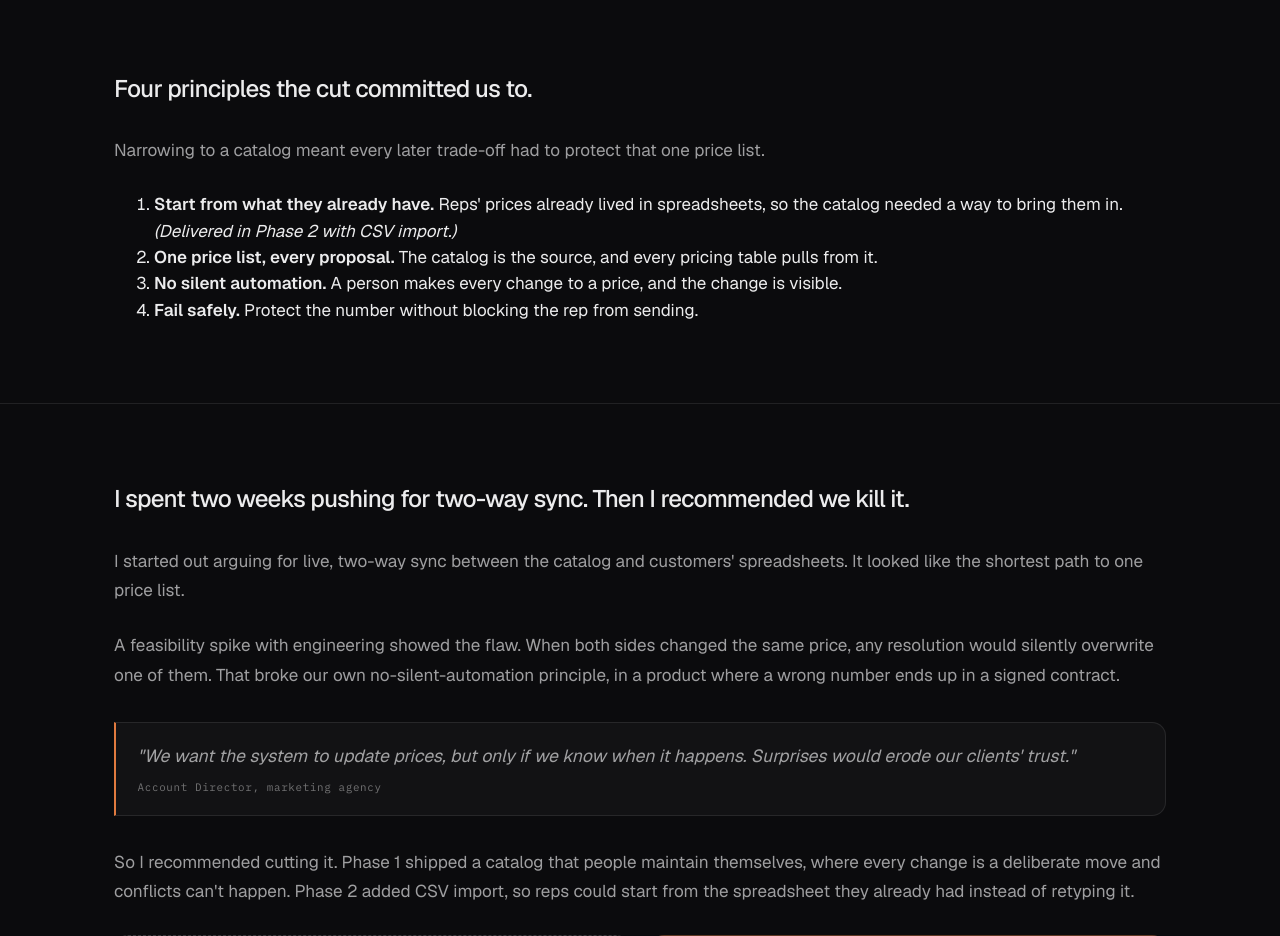
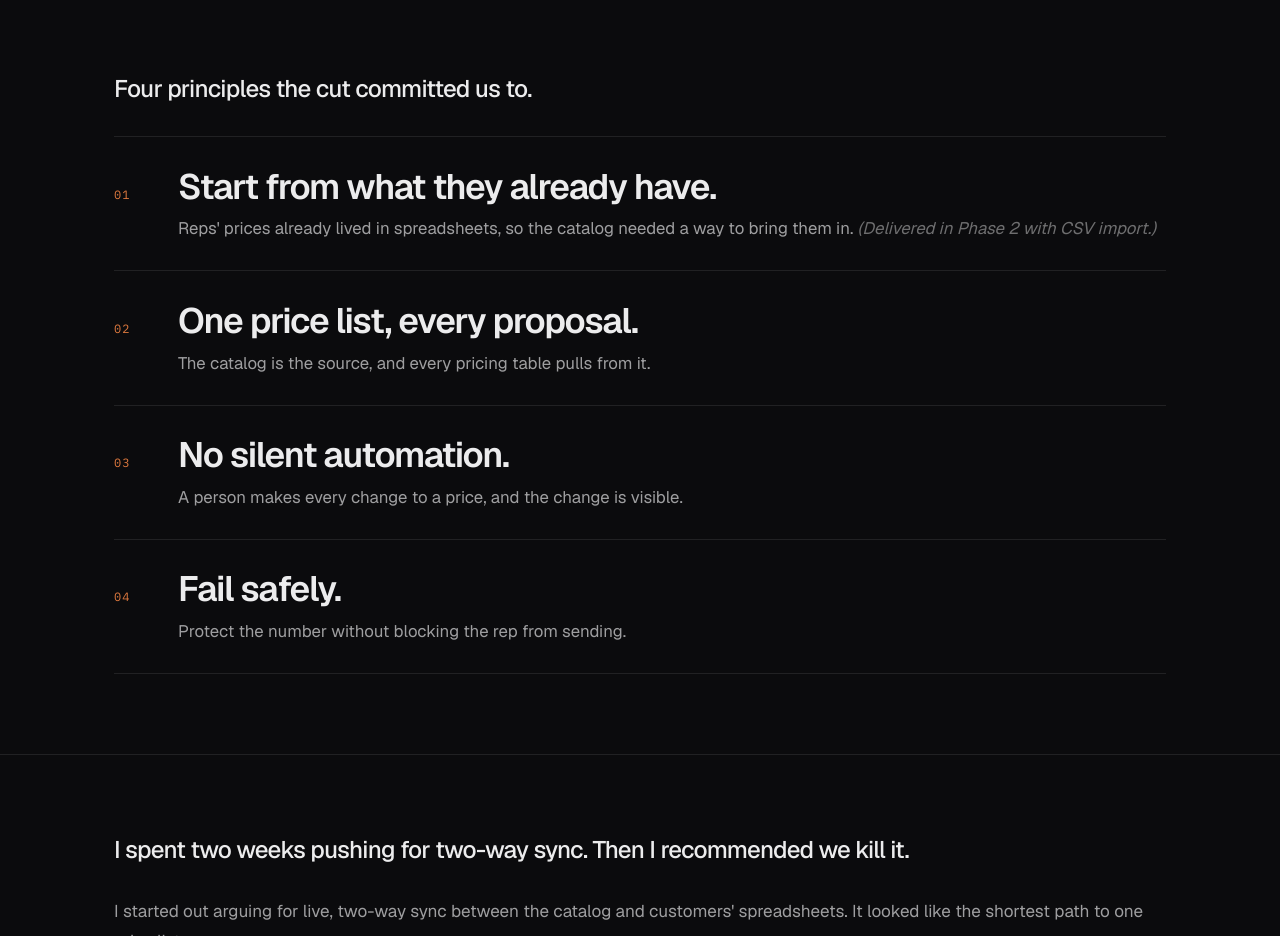
Before and after one commit to liamm10/liamm10.github.io, a plain HTML site: page work/proposify-cpq/index.html in a window 1280 px wide. Shown: the part 3460-4396 px from the top of the page. Drawn offline with nearby package versions, Linux system fonts and the light colour scheme.

Commit message:
Set CPQ principles as large numbered statements
Co-Authored-By: Claude Opus 5.5 <noreply@anthropic.com>

```diff
--- a/css/styles.css
+++ b/css/styles.css
@@ -1023,6 +1023,27 @@ blockquote cite{
 .skills .grp li{font-size:1rem;line-height:1.4;color:var(--fg-soft);}
 @media (max-width:760px){.skills{grid-template-columns:1fr;gap:2rem;}}
 
+/* Principles as big, strong statements: each name set in display type at
+   statement size, with its explanation underneath in body copy. Same
+   hairline rows and mono numbers as ol.loop so the two lists read as kin. */
+ol.principles{list-style:none;margin:.4rem 0 1rem;padding:0;border-top:1px solid var(--edge);}
+ol.principles li{
+  display:grid;grid-template-columns:2.6rem minmax(0,1fr);
+  gap:clamp(.6rem,2vw,1.4rem);align-items:baseline;
+  padding:clamp(1.2rem,3vw,1.8rem) 0;border-bottom:1px solid var(--edge);
+}
+ol.principles .pn{font-family:var(--mono);font-size:.75rem;letter-spacing:.08em;color:var(--ac);}
+ol.principles .pt{
+  display:block;font-family:var(--display);font-weight:600;
+  font-size:clamp(1.5rem,3.4vw,2.2rem);line-height:1.18;letter-spacing:-0.035em;
+  color:var(--fg);text-wrap:pretty;
+}
+ol.principles .pd{display:block;margin-top:.55rem;font-size:1.05rem;line-height:1.5;color:var(--fg-soft);}
+ol.principles .pd em{color:var(--fg-faint);}
+@media (max-width:560px){
+  ol.principles li{grid-template-columns:1fr;gap:.4rem;}
+}
+
 /* The weekly research loop as a scannable sequence. Same hairline rows
    as the spec lists; the last step carries the accent because it is the
    one that sends the loop back to the start. */
--- a/work/proposify-cpq/index.html
+++ b/work/proposify-cpq/index.html
@@ -27,7 +27,7 @@
 <link rel="preconnect" href="https://fonts.googleapis.com">
 <link rel="preconnect" href="https://fonts.gstatic.com" crossorigin>
 <link rel="stylesheet" href="https://fonts.googleapis.com/css2?family=Geist:wght@400;500;600&family=IBM+Plex+Mono:wght@400;500&display=swap">
-<link rel="stylesheet" href="/css/styles.css?v=20261125">
+<link rel="stylesheet" href="/css/styles.css?v=20261125b">
 <script>document.documentElement.classList.add('js');</script>
 <script src="/js/main.js?v=20261125" defer></script>
 <script type="application/ld+json">
@@ -281,13 +281,11 @@
   <div class="wrap col read-wide">
     <h2 class="act-thesis">Four principles the cut committed us to.</h2>
 
-    <p>Narrowing to a catalog meant every later trade-off had to protect that one price list.</p>
-
-    <ol class="bullets">
-      <li><strong>Start from what they already have.</strong> Reps' prices already lived in spreadsheets, so the catalog needed a way to bring them in. <em>(Delivered in Phase 2 with CSV import.)</em></li>
-      <li><strong>One price list, every proposal.</strong> The catalog is the source, and every pricing table pulls from it.</li>
-      <li><strong>No silent automation.</strong> A person makes every change to a price, and the change is visible.</li>
-      <li><strong>Fail safely.</strong> Protect the number without blocking the rep from sending.</li>
+    <ol class="principles">
+      <li><span class="pn">01</span><div><span class="pt">Start from what they already have.</span><span class="pd">Reps' prices already lived in spreadsheets, so the catalog needed a way to bring them in. <em>(Delivered in Phase 2 with CSV import.)</em></span></div></li>
+      <li><span class="pn">02</span><div><span class="pt">One price list, every proposal.</span><span class="pd">The catalog is the source, and every pricing table pulls from it.</span></div></li>
+      <li><span class="pn">03</span><div><span class="pt">No silent automation.</span><span class="pd">A person makes every change to a price, and the change is visible.</span></div></li>
+      <li><span class="pn">04</span><div><span class="pt">Fail safely.</span><span class="pd">Protect the number without blocking the rep from sending.</span></div></li>
     </ol>
   </div>
 </section>
```
